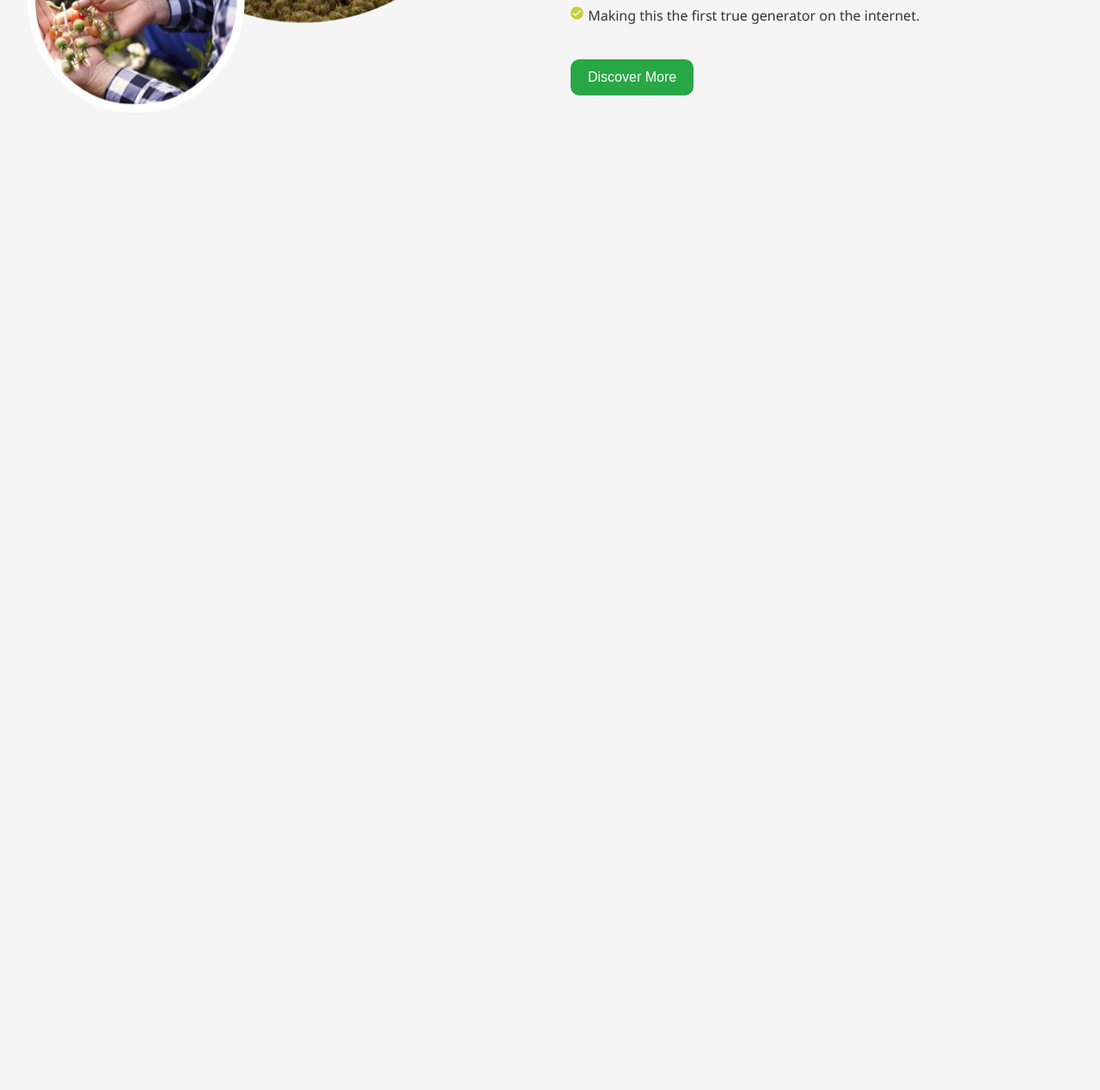
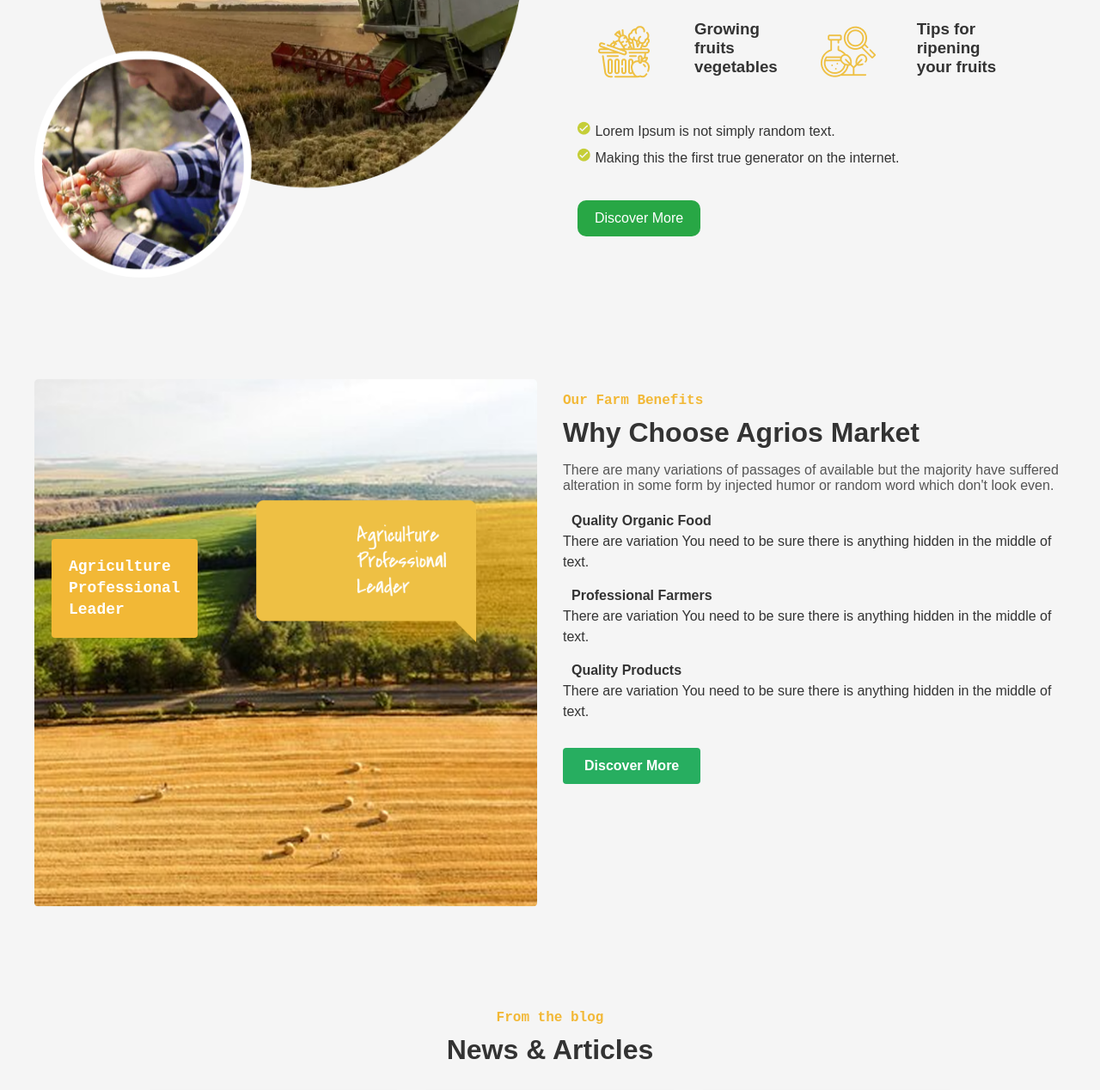
Before and after one commit to Sque1ze/Agrios_team_project, a plain HTML site: page index.html in a window 1280 px wide. Shown: the part 1532-2800 px from the top of the page at 86% size. Before the commit the page ends 1732 px from the top, so only its background shows below. Drawn offline with Linux system fonts and the light colour scheme.

Commit message:
Я зробив 2 банери

```diff
--- a/index.html
+++ b/index.html
@@ -128,6 +128,51 @@
 </section>
 
 
+  <section class="why-choose">
+    <div class="image-container">
+      <img src="assets/elements.png" alt="Fields" />
+      <div class="tagline-box">Agriculture <br> Professional <br> Leader</div>
+    </div>
+    <div class="content">
+      <p class="section-tag">Our Farm Benefits</p>
+      <h2>Why Choose Agrios Market</h2>
+      <p class="description">There are many variations of passages of available but the majority have suffered alteration in some form by injected humor or random word which don't look even.</p>
+
+      <ul class="benefits">
+        <li><span class="check"></span> <strong>Quality Organic Food</strong><br>There are variation You need to be sure there is anything hidden in the middle of text.</li>
+        <li><span class="check"></span> <strong>Professional Farmers</strong><br>There are variation You need to be sure there is anything hidden in the middle of text.</li>
+        <li><span class="check"></span> <strong>Quality Products</strong><br>There are variation You need to be sure there is anything hidden in the middle of text.</li>
+      </ul>
+
+      <a href="#" class="btn">Discover More</a>
+    </div>
+  </section>
+
+
+  <section class="news-section">
+    <p class="section-tag">From the blog</p>
+    <h2>News & Articles</h2>
+    <div class="articles">
+      <div class="article">
+        <img src="assets/div.master-news.png" alt="Smart farming">
+        <div class="meta">05 July 2022 | Kevin Martin | 1 Comment</div>
+        <h3>Bringing Food Production Back To Cities</h3>
+      </div>
+      <div class="article">
+        <img src="assets/div.master-news (1).png" alt="Smart farming">
+        <div class="meta">05 July 2022 | Kevin Martin | 0 Comments</div>
+        <h3>The Future of Farming, Smart Irrigation Solutions</h3>
+      </div>
+      <div class="article">
+        <img src="assets/div.master-news (2).png" alt="Agronomy">
+        <div class="meta">05 July 2022 | Kevin Martin | 0 Comments</div>
+        <h3>Agronomy and relation to Other Sciences</h3>
+      </div>
+    </div>
+  </section>
+
+
+
   <script src="main.js"></script>
 </body>
 </html>
--- a/style.css
+++ b/style.css
@@ -420,3 +420,149 @@ height: 60;
   gap: 10px;
   cursor: pointer;
 }
+
+
+
+
+
+
+
+body {
+  font-family: Arial, sans-serif;
+  margin: 0;
+  padding: 0;
+  color: #333;
+}
+
+section {
+  padding: 50px 20px;
+  max-width: 1200px;
+  margin: auto;
+}
+
+.why-choose {
+  display: flex;
+  gap: 30px;
+  align-items: flex-start;
+}
+
+.image-container {
+  position: relative;
+  flex: 1;
+}
+
+.image-container img {
+  width: 100%;
+  height: auto;
+  border-radius: 5px;
+}
+
+.tagline-box {
+  position: absolute;
+  top: 30%;
+  left: 20px;
+  background-color: #f2b836;
+  padding: 20px;
+  color: white;
+  font-weight: bold;
+  font-size: 18px;
+  line-height: 1.4;
+  border-radius: 4px;
+  font-family: 'Courier New', monospace;
+}
+
+.content {
+  flex: 1;
+}
+
+.section-tag {
+  color: #f2b836;
+  font-weight: bold;
+  font-family: 'Courier New', monospace;
+  margin-bottom: 10px;
+}
+
+.why-choose h2 {
+  font-size: 32px;
+  margin: 0 0 15px;
+}
+
+.description {
+  margin-bottom: 20px;
+  color: #555;
+}
+
+.benefits {
+  list-style: none;
+  padding: 0;
+  margin-bottom: 30px;
+}
+
+.benefits li {
+  margin-bottom: 15px;
+  line-height: 1.5;
+}
+
+.check {
+  color: green;
+  font-weight: bold;
+  margin-right: 10px;
+}
+
+.btn {
+  background-color: #27ae60;
+  color: white;
+  text-decoration: none;
+  padding: 12px 25px;
+  border-radius: 4px;
+  font-weight: bold;
+  display: inline-block;
+}
+
+.news-section h2 {
+  font-size: 32px;
+  text-align: center;
+  margin-top: 0;
+}
+
+.news-section .section-tag {
+  text-align: center;
+  margin-bottom: 10px;
+  color: #f2b836;
+  font-family: 'Courier New', monospace;
+}
+
+.articles {
+  display: flex;
+  gap: 20px;
+  margin-top: 30px;
+  flex-wrap: wrap;
+  justify-content: center;
+}
+
+.article {
+  width: 300px;
+  border: 1px solid #ddd;
+  border-radius: 5px;
+  overflow: hidden;
+  background: #fff;
+  box-shadow: 0 2px 6px rgba(0,0,0,0.05);
+}
+
+.article img {
+  width: 100%;
+  height: 180px;
+  object-fit: cover;
+}
+
+.article .meta {
+  padding: 10px;
+  font-size: 13px;
+  color: #888;
+}
+
+.article h3 {
+  padding: 0 10px 20px;
+  font-size: 18px;
+  margin: 0;
+}
```
Also changed, not shown: assets/div.master-news (1).png (added), assets/div.master-news (2).png (added), assets/div.master-news.png (added), assets/elements.png (added).
